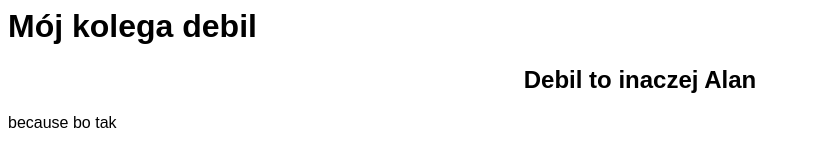
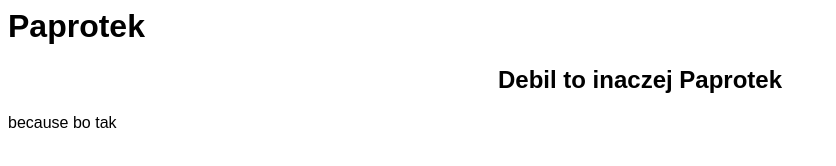
Before and after one commit to Kidos192/Paprotek, a plain HTML site: page index.html in a window 1280 px wide. Shown: the whole page, without its empty margins (0-836 px from the left). Drawn offline with Linux system fonts and the light colour scheme.

Commit message:
Update index.html

```diff
--- a/index.html
+++ b/index.html
@@ -2,14 +2,14 @@
 <html>
 	<head>
 		<meta charset="utf-8">
-		<title>ANALNICA</title>
+		<title>Paprotek</title>
 		<link rel="icon" href="images/pap1.png" type="image/icon type">
 
 		<link href="styles/style.css" rel="stylesheet" type="text/css">
 	</head>
 	<body>
-		<h1>Mój kolega debil</h1>
-		<h2 align="center">Debil to inaczej Alan</h2>
+		<h1>Paprotek</h1>
+		<h2 align="center">Debil to inaczej Paprotek</h2>
 		<p>because bo tak</p>
 	</body>
 </html>
```
